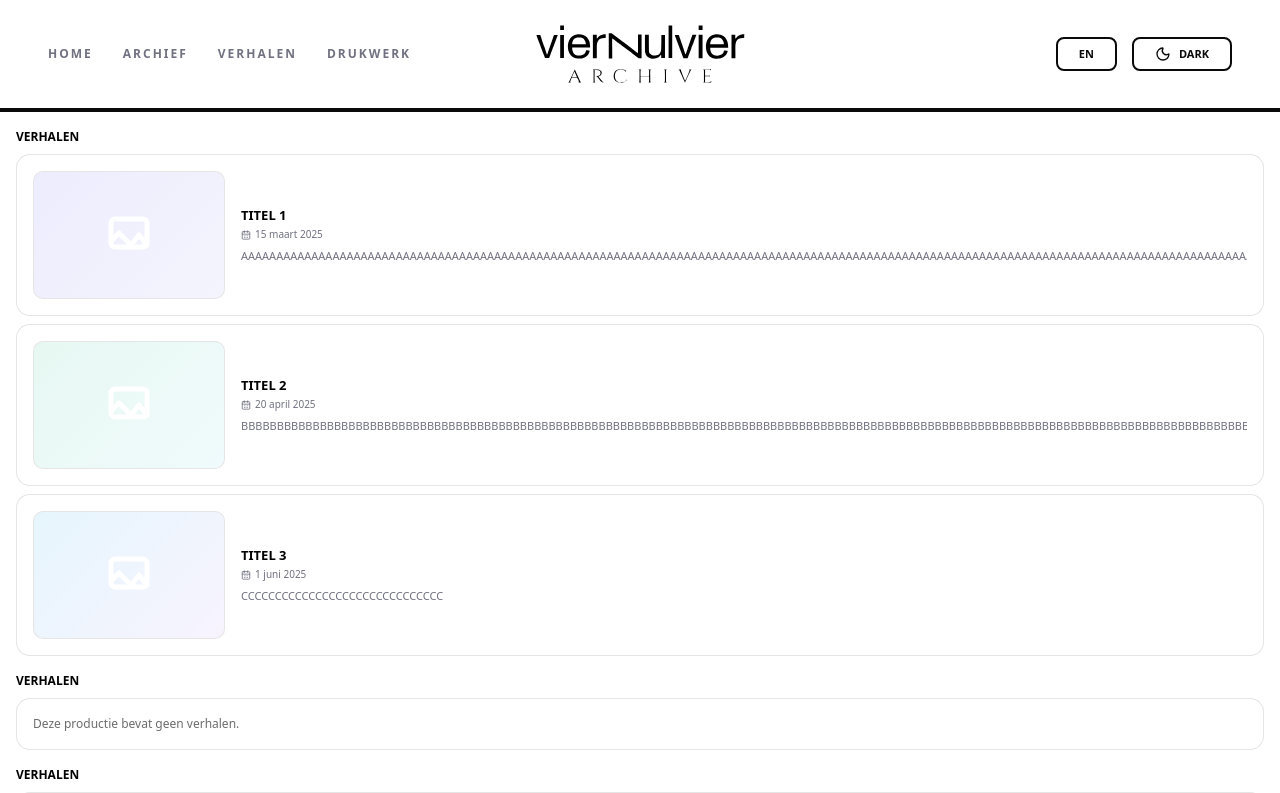
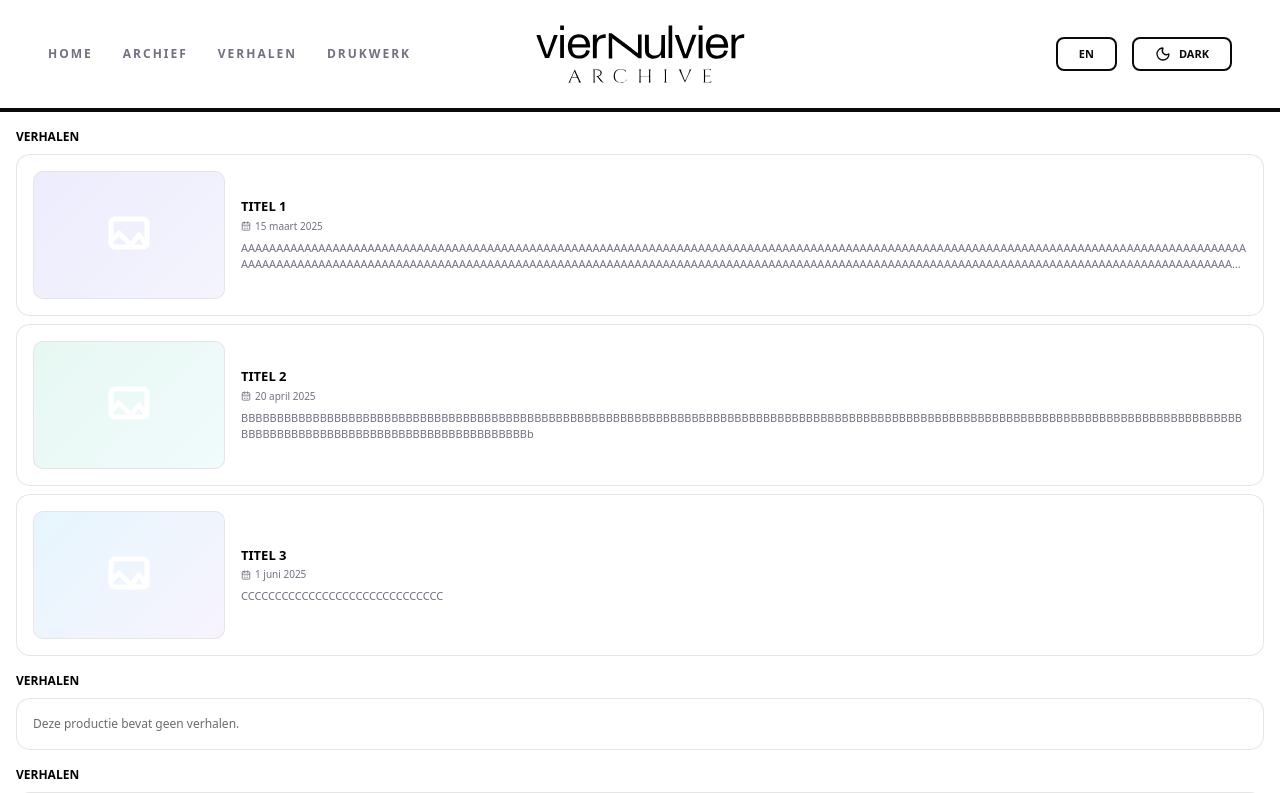
Before and after one commit to SELab-2/viernulvier-4, a Nuxt app in the folder frontend/: page /TempShowcase in a window 1280 px wide. Shown: the top 793 px of the page. Built offline with nearby package versions, Linux system fonts and the light colour scheme.

Commit message:
fixed the max 2 line description

```diff
--- a/frontend/app/components/production/storyListView.vue
+++ b/frontend/app/components/production/storyListView.vue
@@ -54,7 +54,7 @@ const formatDate = (date: Date) => {
                 <CalendarDays :size="10" class="shrink-0" />
                 {{ formatDate(story.date) }}
               </p>
-              <p class="text-[11px] text-muted-foreground line-clamp-2">{{ story.description }}</p>
+              <p class="text-[11px] text-muted-foreground line-clamp-2 break-all">{{ story.description }}</p>
             </div>
           </div>
         </div>
```
